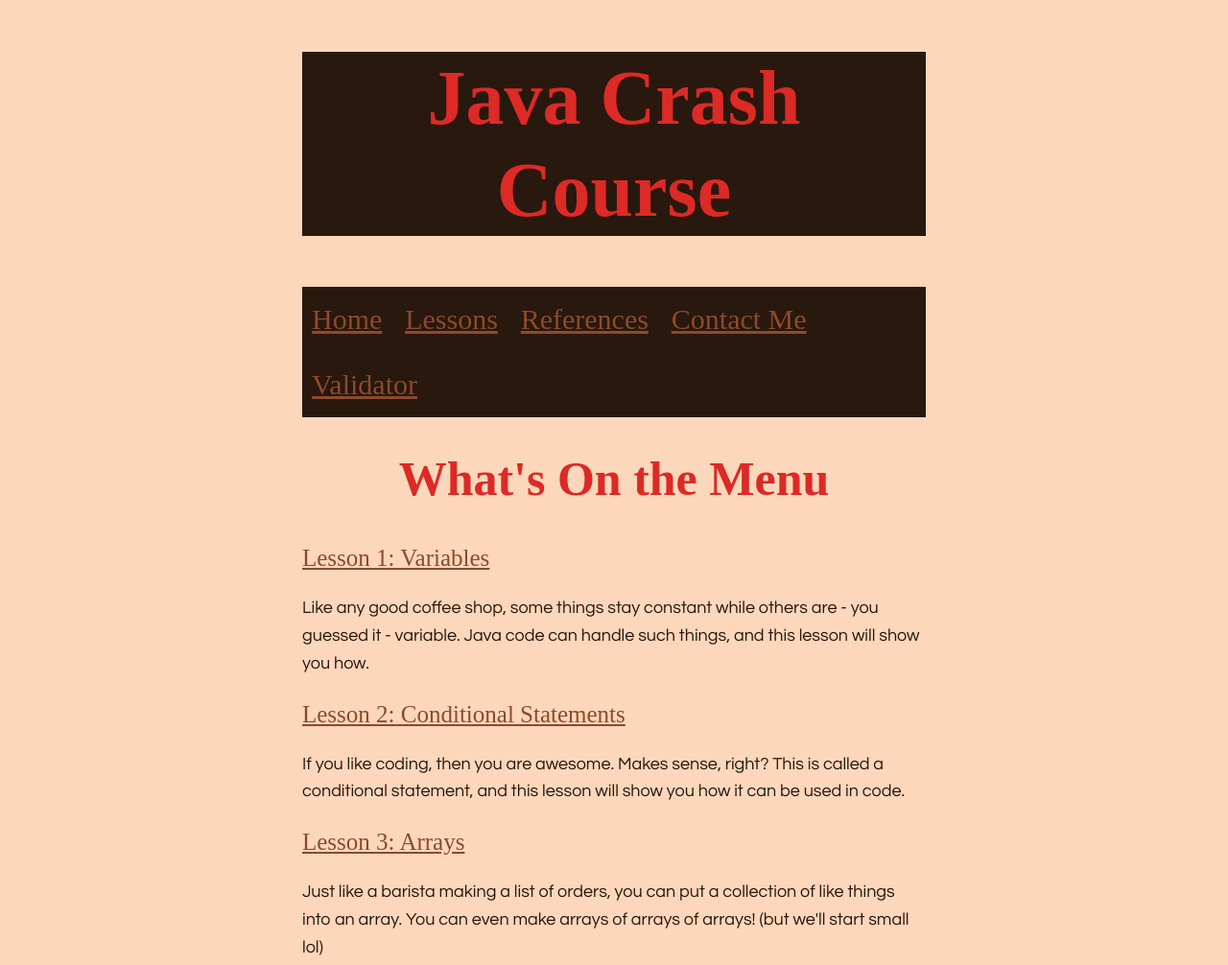
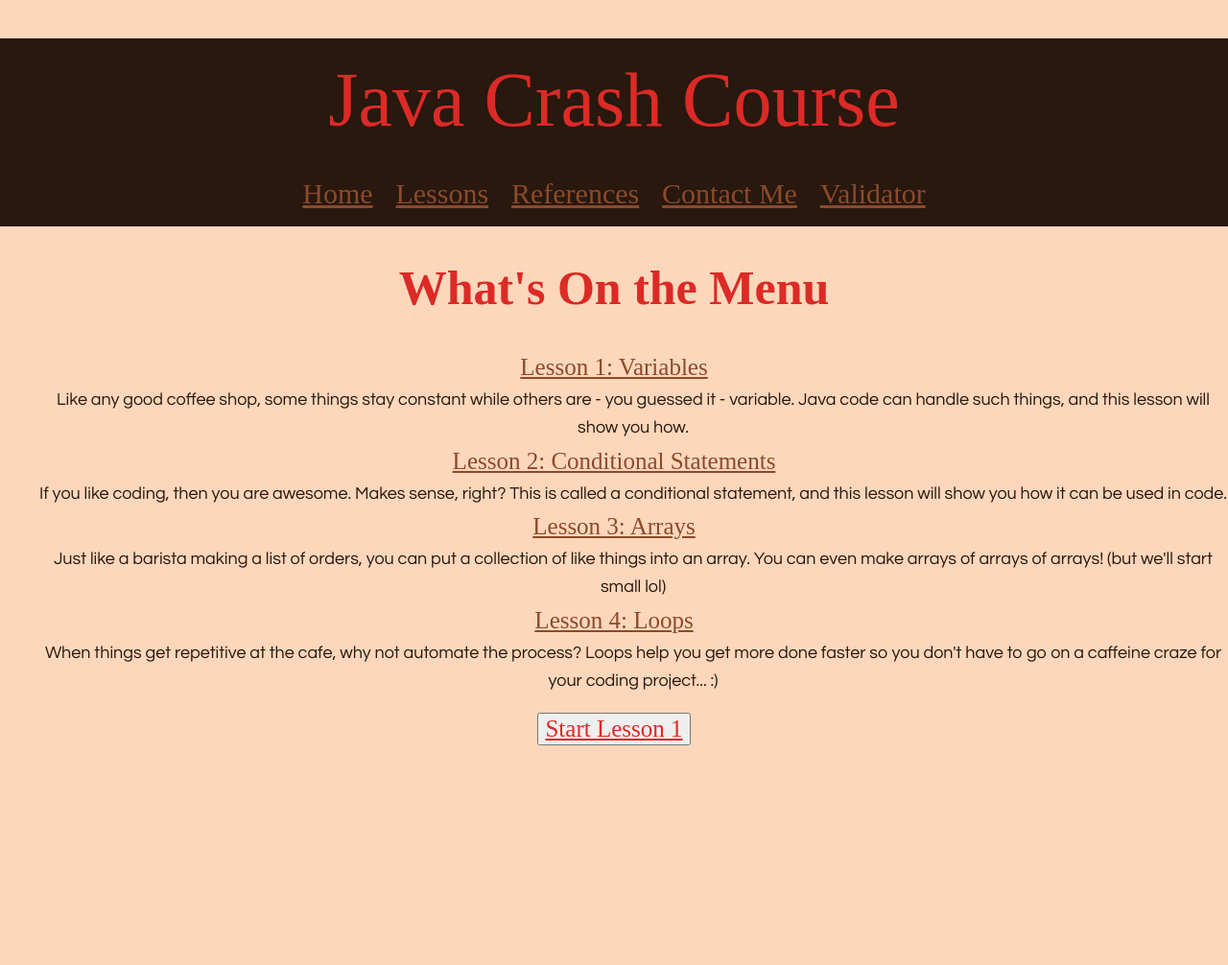
Before and after one commit to EKazenmayer/IMM130, a plain HTML site: page lessons.html in a window 1280 px wide. Shown: the top 1006 px of the page at 96% size. After the commit the page ends 817 px from the top, so only its background shows below. Drawn offline with Linux system fonts and the light colour scheme.

Commit message:
updated html, added JS code-prettify

```diff
--- a/css/style.css
+++ b/css/style.css
@@ -1,30 +1,35 @@
-h1 {
+header {
+    background-color: #28180e;
+    padding: 0;
+    width: 100%;
+    color: #dc2a26;
+    font-size: 80px;
+    font-family: bebas Neue, italic;
     text-align: center;
-    background-color: #28180e;
-    font-size: 80px;
-    padding: 0;
-    font-family: bebas Neue, italic;
-    color: #dc2a26;
 }
 
 nav ul {
+    background-color: #28180e;
     padding: 0;
     margin: 0;
-    background-color: #28180e;
+    width: 100%;
     list-style-type: none;
-    width: 100%;
 }
 
 nav li {
     display: inline-block;
 }
 
-nav li a {
+nav li a:link {
     display: block;
     padding: 10px;
     color: #8c4a2b;
     font-size: 30px;
     font-family: bebas Neue, italic;
+}
+
+nav li a:active {
+    color: #dc2a26;
 }
 
 nav ul li ul {
@@ -67,25 +72,26 @@ nav li a:hover {
 
 
 body {
+    background-color: #fdd7bb;
+    padding 0 10px;
     margin: 40px auto;
-    max-width: 650px;
+    width: 100%;
     line-height: 1.6;
+    color: #28180e;
     font-size: 18px;
-    color: #28180e;
-    padding 0 10px;
-    background-color: #fdd7bb;
     font-family: Century Gothic, sans-serif;
+    text-align: center;
 }
 
-main h1 {
+h1 {
     background-color: #fdd7bb;
+    padding: 0;
     color: #dc2a26;
     font-size: 50px;
-    padding: 0;
     font-family: bebas Neue, italic;
 }
 
-main a {
+a {
     color: #8c4a2b;
     font-size: 25px;
     font-family: bebas Neue, italic;
@@ -104,9 +110,18 @@ h2 {
 h1,
 h2,
 h3 {
-    line-height: 1.2
+    line-height: 1.2;
 }
 
+/*
+main {
+    max-width: 80%;
+
+}
+*/
+
 pre {
+    border: 2px solid #8c4a2b;
     color: #8c4a2b;
+    text-align: left;
 }
--- a/lessons.html
+++ b/lessons.html
@@ -9,7 +9,7 @@
 </head>
 
 <body>
-    <h1>Java Crash Course</h1>
+    <header>Java Crash Course</header>
     <nav>
         <ul>
             <li><a href="index.html">Home</a></li>
@@ -28,14 +28,16 @@
     </nav>
     <main>
         <h1>What's On the Menu</h1>
-        <a href="lesson1.html">Lesson 1: Variables</a>
-        <p>Like any good coffee shop, some things stay constant while others are - you guessed it - variable. Java code can handle such things, and this lesson will show you how.</p>
-        <a href="lesson2.html">Lesson 2: Conditional Statements</a>
-        <p>If you like coding, then you are awesome. Makes sense, right? This is called a conditional statement, and this lesson will show you how it can be used in code.</p>
-        <a href="lesson3.html">Lesson 3: Arrays</a>
-        <p>Just like a barista making a list of orders, you can put a collection of like things into an array. You can even make arrays of arrays of arrays! (but we'll start small lol)</p>
-        <a href="lesson4.html">Lesson 4: Loops</a>
-        <p>When things get repetitive at the cafe, why not automate the process? Loops help you get more done faster so you don't have to go on a caffeine craze for your coding project... :)</p>
+        <dl>
+            <dt><a href="lesson1.html">Lesson 1: Variables</a></dt>
+            <dd>Like any good coffee shop, some things stay constant while others are - you guessed it - variable. Java code can handle such things, and this lesson will show you how.</dd>
+            <dt><a href="lesson2.html">Lesson 2: Conditional Statements</a></dt>
+            <dd>If you like coding, then you are awesome. Makes sense, right? This is called a conditional statement, and this lesson will show you how it can be used in code.</dd>
+            <dt><a href="lesson3.html">Lesson 3: Arrays</a></dt>
+            <dd>Just like a barista making a list of orders, you can put a collection of like things into an array. You can even make arrays of arrays of arrays! (but we'll start small lol)</dd>
+            <dt><a href="lesson4.html">Lesson 4: Loops</a></dt>
+            <dd>When things get repetitive at the cafe, why not automate the process? Loops help you get more done faster so you don't have to go on a caffeine craze for your coding project... :)</dd>
+        </dl>
         <button><a href="lesson1.html">Start Lesson 1</a></button>
     </main>
 </body>
```
Also changed, not shown: contact.html (+1 -1 lines), finale.html (+1 -1 lines), index.html (+1 -1 lines), lesson1.html (+3 -2 lines), lesson1a.html (+1 -1 lines), lesson1b.html (+3 -2 lines), lesson2.html (+6 -3 lines), lesson2a.html (+1 -1 lines), lesson2b.html (+3 -2 lines), lesson3.html (+3 -2 lines), lesson3a.html (+1 -1 lines), lesson3b.html (+3 -2 lines), lesson4.html (+3 -2 lines), lesson4a.html (+1 -1 lines), 2 more files.
